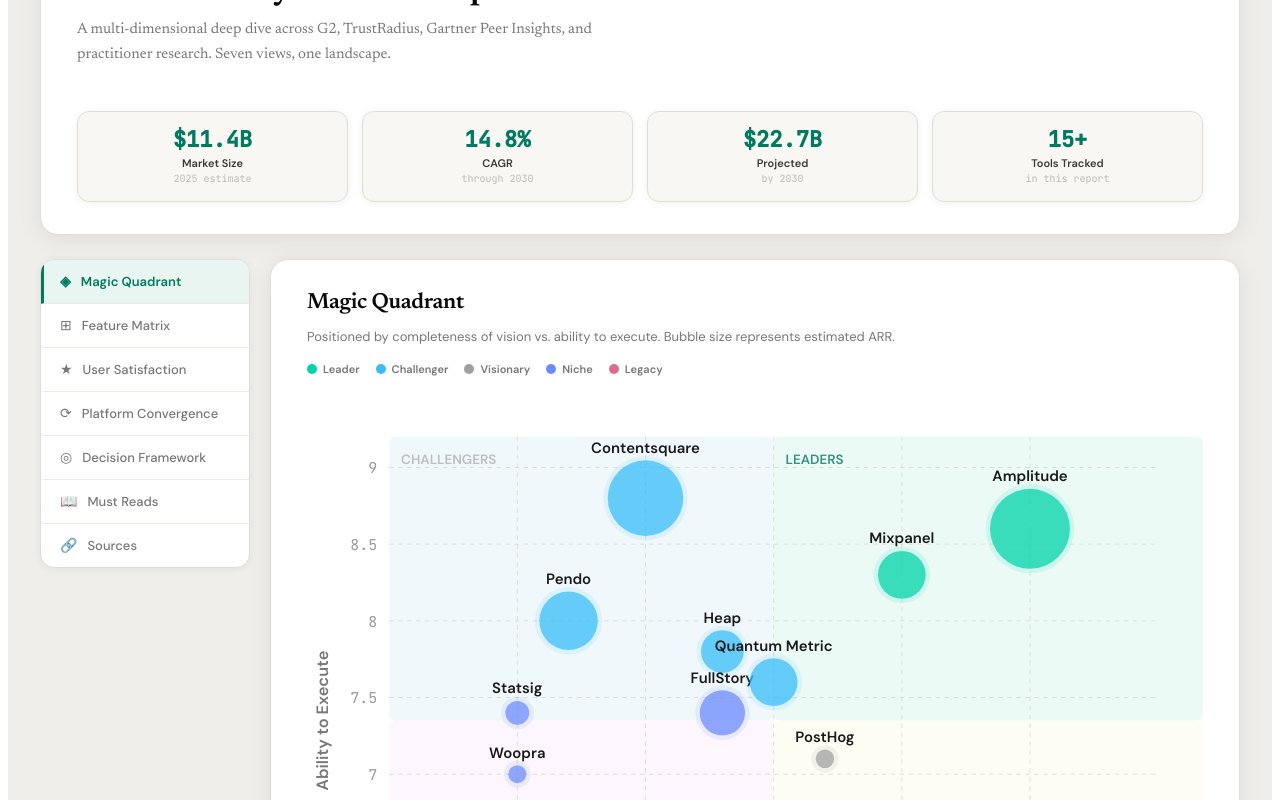
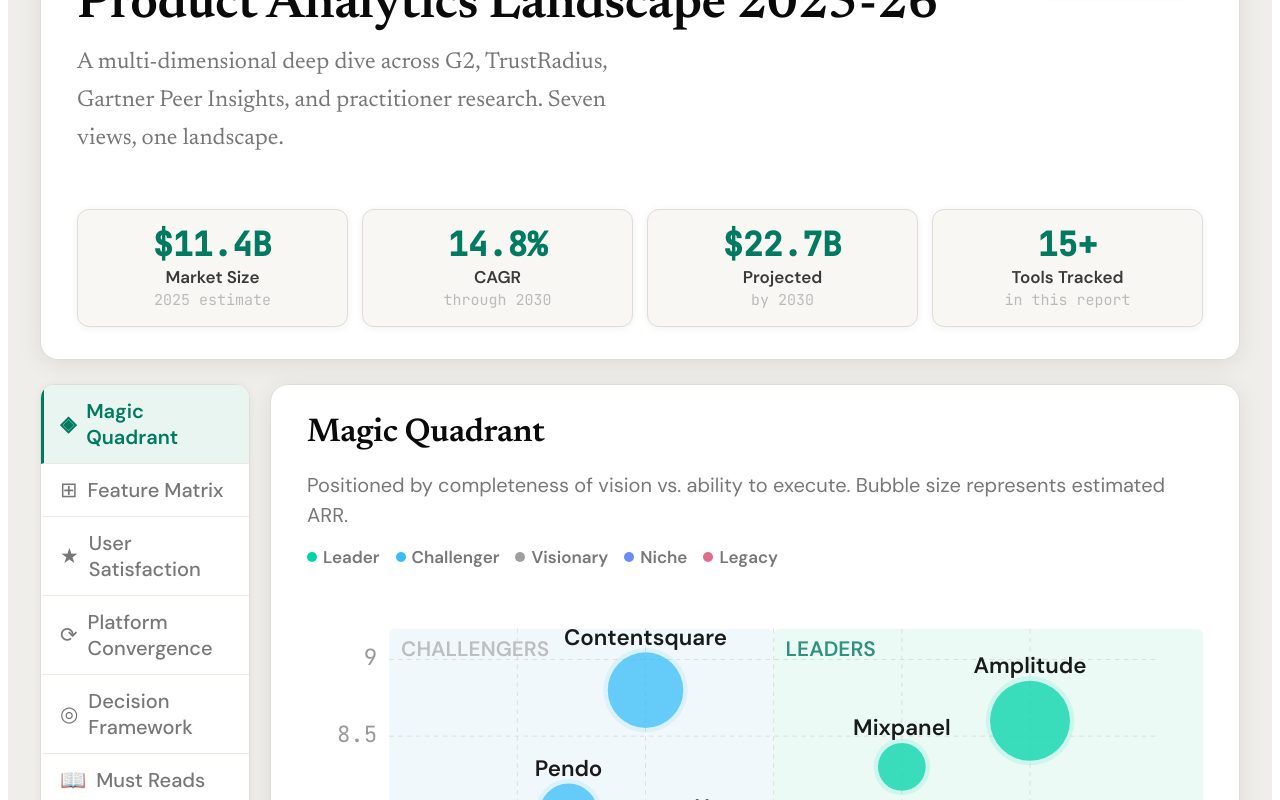
Before and after one commit to daveankur/product-analytics-landscape-2026, a React (Vite) app: page / in a window 1280 px wide. Shown: the part 120-920 px from the top of the page. Built offline with nearby package versions, Linux system fonts and the light colour scheme.

Commit message:
minor improvements

```diff
--- a/config.js
+++ b/config.js
@@ -13,7 +13,7 @@
 
 // Global font scale — 1.0 = default, 1.1 = ~10% larger, 0.9 = ~10% smaller.
 // This multiplies every font size in the dashboard uniformly.
-export const fontScale = 1.0;
+export const fontScale = 1.5;
 
 
 // ── Author / Credit ────────────────────────────────────────────────────────────
--- a/product-analytics-landscape.jsx
+++ b/product-analytics-landscape.jsx
@@ -37,8 +37,8 @@
   rowAlt: "rgba(255,255,255,0.025)",
   svgGrid: "#2e2e2e",
   svgLabel: "#666",
-  tooltipBg: "#1a1a1a",
-  tooltipBorder: "#333",
+  tooltipBg: "#1e1e1e",
+  tooltipBorder: "#444",
   quadLeader: "#0D3B2E",
   quadChallenger: "#1A2A3A",
   quadVisionary: "#2A2A1A",
@@ -236,6 +236,7 @@
         <text x={pad.l + pW / 2} y={H - 4} textAnchor="middle" fill={theme.textMuted} fontSize={fs(11)} fontFamily={sans} fontWeight={700}>Completeness of Vision</text>
         <text x={14} y={pad.t + pH / 2} textAnchor="middle" fill={theme.textMuted} fontSize={fs(11)} fontFamily={sans} fontWeight={700} transform={`rotate(-90, 14, ${pad.t + pH / 2})`}>Ability to Execute</text>
 
+        {/* Bubbles layer — no tooltips here */}
         {filteredTools.map(t => {
           const cx = toX(t.vision);
           const cy = toY(t.execution);
@@ -251,20 +252,29 @@
               <text x={cx} y={cy - r - 5} textAnchor="middle" fill={theme.text} fontSize={isHovered ? fs(11) : fs(10)} fontFamily={sans} fontWeight={isHovered ? 800 : 600}>
                 {t.name}
               </text>
-              {isHovered && (
-                <g>
-                  <rect x={cx - 68} y={cy + r + 4} width={136} height={46} rx={7} fill={theme.tooltipBg} stroke={theme.tooltipBorder} strokeWidth={1} />
-                  <text x={cx} y={cy + r + 20} textAnchor="middle" fill={theme.textSub} fontSize={fs(9)} fontFamily={mono}>
-                    G2: {t.g2}/5 · ~${t.arr}M ARR
-                  </text>
-                  <text x={cx} y={cy + r + 34} textAnchor="middle" fill={theme.textFaint} fontSize={fs(9)} fontFamily={mono}>
-                    {t.reviews.toLocaleString()} reviews · {t.pricing}
-                  </text>
-                </g>
-              )}
             </g>
           );
         })}
+
+        {/* Tooltip layer — always on top */}
+        {hoveredTool && (() => {
+          const t = filteredTools.find(t => t.id === hoveredTool);
+          if (!t) return null;
+          const cx = toX(t.vision);
+          const cy = toY(t.execution);
+          const r = radius(t.arr);
+          return (
+            <g pointerEvents="none">
+              <rect x={cx - 72} y={cy + r + 4} width={144} height={46} rx={7} fill={theme.tooltipBg} stroke={theme.tooltipBorder} strokeWidth={1} />
+              <text x={cx} y={cy + r + 20} textAnchor="middle" fill={theme.textSub} fontSize={fs(9)} fontFamily={mono}>
+                G2: {t.g2}/5 · ~${t.arr}M ARR
+              </text>
+              <text x={cx} y={cy + r + 34} textAnchor="middle" fill={theme.textFaint} fontSize={fs(9)} fontFamily={mono}>
+                {t.reviews.toLocaleString()} reviews · {t.pricing}
+              </text>
+            </g>
+          );
+        })()}
       </svg>
     </div>
   );
@@ -375,7 +385,7 @@
 function ConvergenceView() {
   const theme = useContext(ThemeContext);
   const W = 600, H = 340;
-  const pad = { t: 20, r: 20, b: 40, l: 50 };
+  const pad = { t: 20, r: 80, b: 40, l: 50 };
   const pW = W - pad.l - pad.r;
   const pH = H - pad.t - pad.b;
 
```
